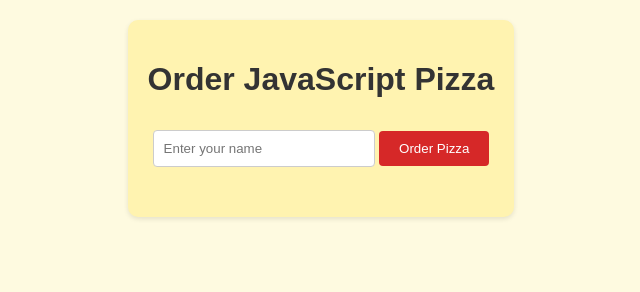
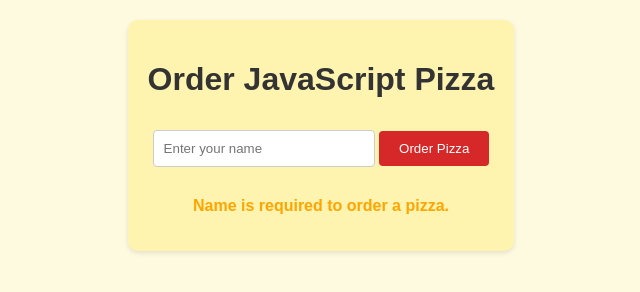
Before and after one commit to robertsmelanie/JSstudyP, a plain HTML site: page index.html in a window 1280 px wide. Both pictures are taken after a click on the button "Order Pizza". Shown: the whole page, without its empty margins (319-959 px from the left). Drawn offline with Linux system fonts and the light colour scheme.

Commit message:
spelling correction

```diff
--- a/script.js
+++ b/script.js
@@ -6,7 +6,7 @@ function orderPizza(name) {
 }
 
 document.getElementById('orderBtn').addEventListener('click', () => {
-    const name = docuement.getElementById('nameInput').value;
+    const name = document.getElementById('nameInput').value;
     const messageEl = document.getElementById("message");
 
     try {
--- a/style.css
+++ b/style.css
@@ -46,6 +46,7 @@ button:hover {
 }
 
 #message {
+
     text-align: center;
     margin-top: 20px;
     font-weight: bold;
```
